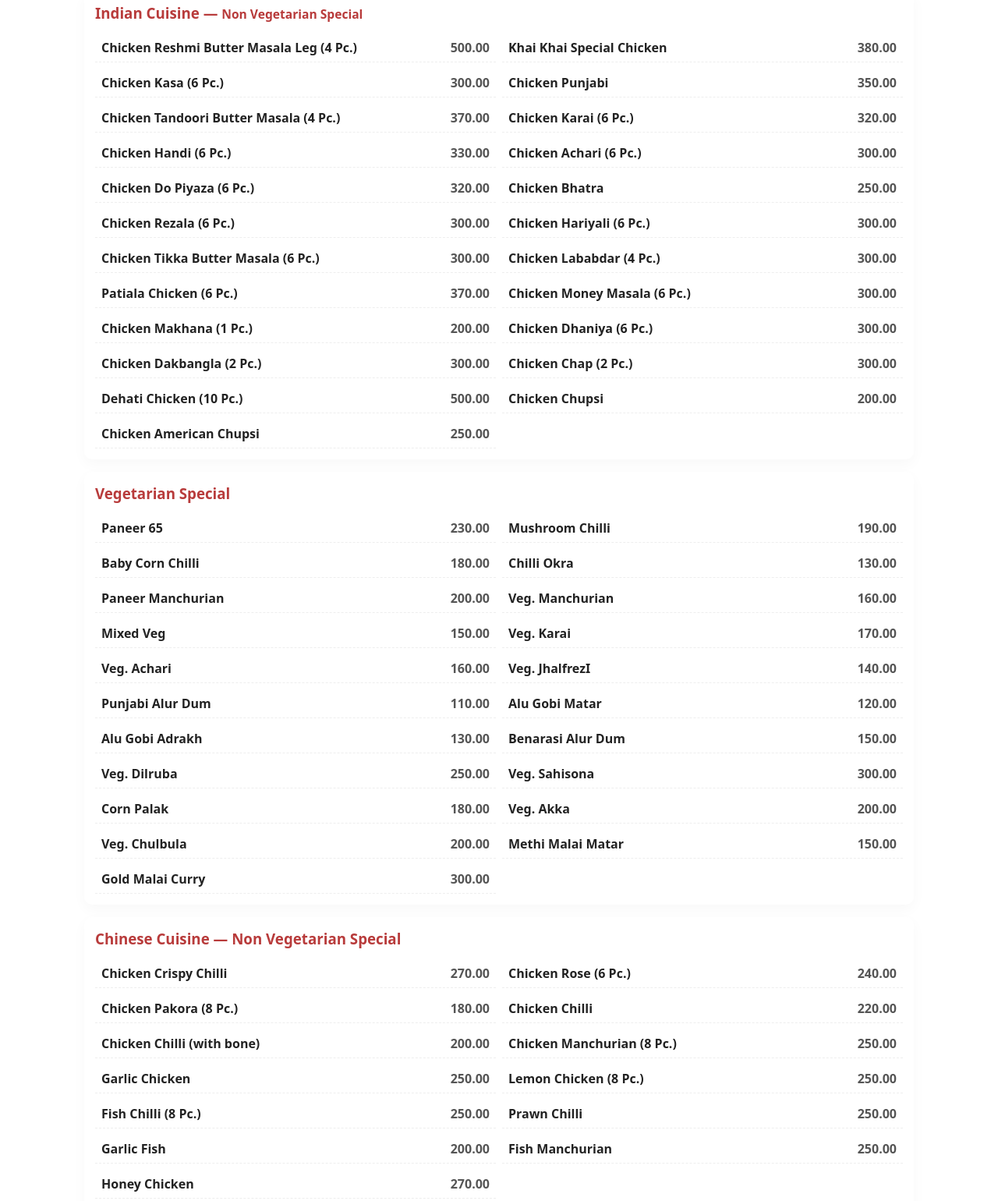
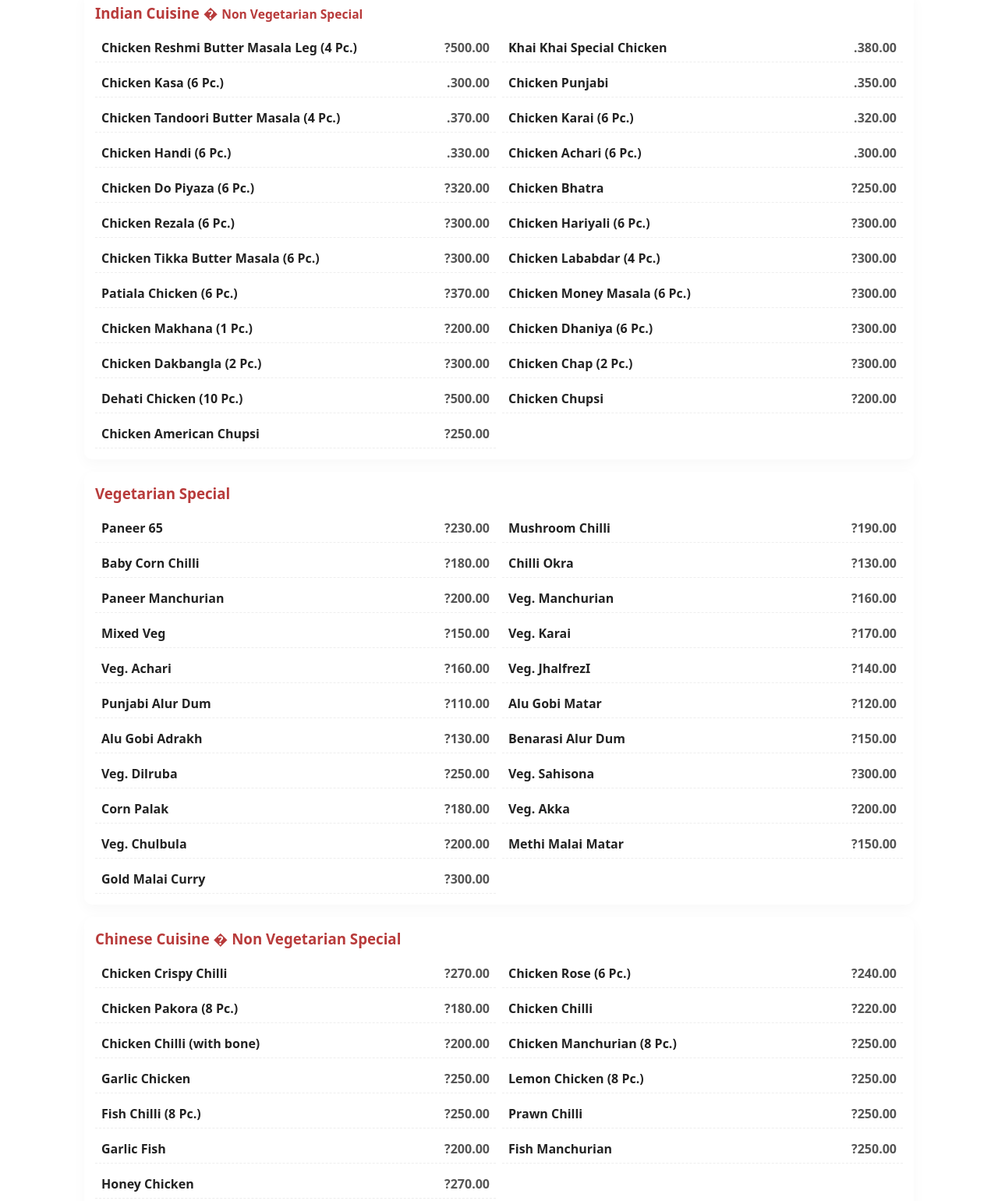
Before and after one commit to RohitPrasad011/khaikhairesturant, a plain HTML site: page index.html in a window 1280 px wide. Shown: the part 470-2010 px from the top of the page at 78% size. Drawn offline with Linux system fonts and the light colour scheme; a script that the page names is missing.

Commit message:
Update index.html

```diff
--- a/index.html
+++ b/index.html
@@ -10,7 +10,6 @@
   <header class="header">
     <div class="wrap">
       <h1 class="brand">Khai Khai <span>Family Restaurant</span></h1>
-      <khai khai.jpeg
       <nav class="nav">
         <a href="#home">Home</a>
         <a href="#menu">Menu</a>
@@ -25,7 +24,7 @@
       <div class="wrap hero-inner">
         <div class="hero-text">
           <h2>Taste that feels like home</h2>
-          <p class="lead">Free Home Delivery · Neamatpur, IISCO Bypass Road, Dist. Paschim Bardhaman</p>
+          <p class="lead">Free Home Delivery � Neamatpur, IISCO Bypass Road, Dist. Paschim Bardhaman</p>
           <p class="lead">Mobile: <strong>8535809773</strong>, <strong>9265005659</strong></p>
           <a class="btn" href="#menu">See Menu</a>
         </div>
@@ -42,31 +41,31 @@
 
         <!-- Indian Non Vegetarian Special -->
         <div class="menu-category">
-          <h3>Indian Cuisine — <small>Non Vegetarian Special</small></h3>
+          <h3>Indian Cuisine � <small>Non Vegetarian Special</small></h3>
           <ul class="menu-list two-column">
-            <li><span>Chicken Reshmi Butter Masala Leg (4 Pc.)</span><strong>500.00</strong></li>
-            <li><span>Khai Khai Special Chicken</span><strong>380.00</strong></li>
-            <li><span>Chicken Kasa (6 Pc.)</span><strong>300.00</strong></li>
-            <li><span>Chicken Punjabi</span><strong>350.00</strong></li>
-            <li><span>Chicken Tandoori Butter Masala (4 Pc.)</span><strong>370.00</strong></li>
-            <li><span>Chicken Karai (6 Pc.)</span><strong>320.00</strong></li>
-            <li><span>Chicken Handi (6 Pc.)</span><strong>330.00</strong></li>
-            <li><span>Chicken Achari (6 Pc.)</span><strong>300.00</strong></li>
-            <li><span>Chicken Do Piyaza (6 Pc.)</span><strong>320.00</strong></li>
-            <li><span>Chicken Bhatra</span><strong>250.00</strong></li>
-            <li><span>Chicken Rezala (6 Pc.)</span><strong>300.00</strong></li>
-            <li><span>Chicken Hariyali (6 Pc.)</span><strong>300.00</strong></li>
-            <li><span>Chicken Tikka Butter Masala (6 Pc.)</span><strong>300.00</strong></li>
-            <li><span>Chicken Lababdar (4 Pc.)</span><strong>300.00</strong></li>
-            <li><span>Patiala Chicken (6 Pc.)</span><strong>370.00</strong></li>
-            <li><span>Chicken Money Masala (6 Pc.)</span><strong>300.00</strong></li>
-            <li><span>Chicken Makhana (1 Pc.)</span><strong>200.00</strong></li>
-            <li><span>Chicken Dhaniya (6 Pc.)</span><strong>300.00</strong></li>
-            <li><span>Chicken Dakbangla (2 Pc.)</span><strong>300.00</strong></li>
-            <li><span>Chicken Chap (2 Pc.)</span><strong>300.00</strong></li>
-            <li><span>Dehati Chicken (10 Pc.)</span><strong>500.00</strong></li>
-            <li><span>Chicken Chupsi</span><strong>200.00</strong></li>
-            <li><span>Chicken American Chupsi</span><strong>250.00</strong></li>
+            <li><span>Chicken Reshmi Butter Masala Leg (4 Pc.)</span><strong>?500.00</strong></li>
+            <li><span>Khai Khai Special Chicken</span><strong>.380.00</strong></li>
+            <li><span>Chicken Kasa (6 Pc.)</span><strong>.300.00</strong></li>
+            <li><span>Chicken Punjabi</span><strong>.350.00</strong></li>
+            <li><span>Chicken Tandoori Butter Masala (4 Pc.)</span><strong>.370.00</strong></li>
+            <li><span>Chicken Karai (6 Pc.)</span><strong>.320.00</strong></li>
+            <li><span>Chicken Handi (6 Pc.)</span><strong>.330.00</strong></li>
+            <li><span>Chicken Achari (6 Pc.)</span><strong>.300.00</strong></li>
+            <li><span>Chicken Do Piyaza (6 Pc.)</span><strong>?320.00</strong></li>
+            <li><span>Chicken Bhatra</span><strong>?250.00</strong></li>
+            <li><span>Chicken Rezala (6 Pc.)</span><strong>?300.00</strong></li>
+            <li><span>Chicken Hariyali (6 Pc.)</span><strong>?300.00</strong></li>
+            <li><span>Chicken Tikka Butter Masala (6 Pc.)</span><strong>?300.00</strong></li>
+            <li><span>Chicken Lababdar (4 Pc.)</span><strong>?300.00</strong></li>
+            <li><span>Patiala Chicken (6 Pc.)</span><strong>?370.00</strong></li>
+            <li><span>Chicken Money Masala (6 Pc.)</span><strong>?300.00</strong></li>
+            <li><span>Chicken Makhana (1 Pc.)</span><strong>?200.00</strong></li>
+            <li><span>Chicken Dhaniya (6 Pc.)</span><strong>?300.00</strong></li>
+            <li><span>Chicken Dakbangla (2 Pc.)</span><strong>?300.00</strong></li>
+            <li><span>Chicken Chap (2 Pc.)</span><strong>?300.00</strong></li>
+            <li><span>Dehati Chicken (10 Pc.)</span><strong>?500.00</strong></li>
+            <li><span>Chicken Chupsi</span><strong>?200.00</strong></li>
+            <li><span>Chicken American Chupsi</span><strong>?250.00</strong></li>
           </ul>
         </div>
 
@@ -74,47 +73,47 @@
         <div class="menu-category">
           <h3>Vegetarian Special</h3>
           <ul class="menu-list two-column">
-            <li><span>Paneer 65</span><strong>230.00</strong></li>
-            <li><span>Mushroom Chilli</span><strong>190.00</strong></li>
-            <li><span>Baby Corn Chilli</span><strong>180.00</strong></li>
-            <li><span>Chilli Okra</span><strong>130.00</strong></li>
-            <li><span>Paneer Manchurian</span><strong>200.00</strong></li>
-            <li><span>Veg. Manchurian</span><strong>160.00</strong></li>
-            <li><span>Mixed Veg</span><strong>150.00</strong></li>
-            <li><span>Veg. Karai</span><strong>170.00</strong></li>
-            <li><span>Veg. Achari</span><strong>160.00</strong></li>
-            <li><span>Veg. JhalfrezI</span><strong>140.00</strong></li>
-            <li><span>Punjabi Alur Dum</span><strong>110.00</strong></li>
-            <li><span>Alu Gobi Matar</span><strong>120.00</strong></li>
-            <li><span>Alu Gobi Adrakh</span><strong>130.00</strong></li>
-            <li><span>Benarasi Alur Dum</span><strong>150.00</strong></li>
-            <li><span>Veg. Dilruba</span><strong>250.00</strong></li>
-            <li><span>Veg. Sahisona</span><strong>300.00</strong></li>
-            <li><span>Corn Palak</span><strong>180.00</strong></li>
-            <li><span>Veg. Akka</span><strong>200.00</strong></li>
-            <li><span>Veg. Chulbula</span><strong>200.00</strong></li>
-            <li><span>Methi Malai Matar</span><strong>150.00</strong></li>
-            <li><span>Gold Malai Curry</span><strong>300.00</strong></li>
+            <li><span>Paneer 65</span><strong>?230.00</strong></li>
+            <li><span>Mushroom Chilli</span><strong>?190.00</strong></li>
+            <li><span>Baby Corn Chilli</span><strong>?180.00</strong></li>
+            <li><span>Chilli Okra</span><strong>?130.00</strong></li>
+            <li><span>Paneer Manchurian</span><strong>?200.00</strong></li>
+            <li><span>Veg. Manchurian</span><strong>?160.00</strong></li>
+            <li><span>Mixed Veg</span><strong>?150.00</strong></li>
+            <li><span>Veg. Karai</span><strong>?170.00</strong></li>
+            <li><span>Veg. Achari</span><strong>?160.00</strong></li>
+            <li><span>Veg. JhalfrezI</span><strong>?140.00</strong></li>
+            <li><span>Punjabi Alur Dum</span><strong>?110.00</strong></li>
+            <li><span>Alu Gobi Matar</span><strong>?120.00</strong></li>
+            <li><span>Alu Gobi Adrakh</span><strong>?130.00</strong></li>
+            <li><span>Benarasi Alur Dum</span><strong>?150.00</strong></li>
+            <li><span>Veg. Dilruba</span><strong>?250.00</strong></li>
+            <li><span>Veg. Sahisona</span><strong>?300.00</strong></li>
+            <li><span>Corn Palak</span><strong>?180.00</strong></li>
+            <li><span>Veg. Akka</span><strong>?200.00</strong></li>
+            <li><span>Veg. Chulbula</span><strong>?200.00</strong></li>
+            <li><span>Methi Malai Matar</span><strong>?150.00</strong></li>
+            <li><span>Gold Malai Curry</span><strong>?300.00</strong></li>
           </ul>
         </div>
 
         <!-- Chinese Non Veg -->
         <div class="menu-category">
-          <h3>Chinese Cuisine — Non Vegetarian Special</h3>
+          <h3>Chinese Cuisine � Non Vegetarian Special</h3>
           <ul class="menu-list two-column">
-            <li><span>Chicken Crispy Chilli</span><strong>270.00</strong></li>
-            <li><span>Chicken Rose (6 Pc.)</span><strong>240.00</strong></li>
-            <li><span>Chicken Pakora (8 Pc.)</span><strong>180.00</strong></li>
-            <li><span>Chicken Chilli</span><strong>220.00</strong></li>
-            <li><span>Chicken Chilli (with bone)</span><strong>200.00</strong></li>
-            <li><span>Chicken Manchurian (8 Pc.)</span><strong>250.00</strong></li>
-            <li><span>Garlic Chicken</span><strong>250.00</strong></li>
-            <li><span>Lemon Chicken (8 Pc.)</span><strong>250.00</strong></li>
-            <li><span>Fish Chilli (8 Pc.)</span><strong>250.00</strong></li>
-            <li><span>Prawn Chilli</span><strong>250.00</strong></li>
-            <li><span>Garlic Fish</span><strong>200.00</strong></li>
-            <li><span>Fish Manchurian</span><strong>250.00</strong></li>
-            <li><span>Honey Chicken</span><strong>270.00</strong></li>
+            <li><span>Chicken Crispy Chilli</span><strong>?270.00</strong></li>
+            <li><span>Chicken Rose (6 Pc.)</span><strong>?240.00</strong></li>
+            <li><span>Chicken Pakora (8 Pc.)</span><strong>?180.00</strong></li>
+            <li><span>Chicken Chilli</span><strong>?220.00</strong></li>
+            <li><span>Chicken Chilli (with bone)</span><strong>?200.00</strong></li>
+            <li><span>Chicken Manchurian (8 Pc.)</span><strong>?250.00</strong></li>
+            <li><span>Garlic Chicken</span><strong>?250.00</strong></li>
+            <li><span>Lemon Chicken (8 Pc.)</span><strong>?250.00</strong></li>
+            <li><span>Fish Chilli (8 Pc.)</span><strong>?250.00</strong></li>
+            <li><span>Prawn Chilli</span><strong>?250.00</strong></li>
+            <li><span>Garlic Fish</span><strong>?200.00</strong></li>
+            <li><span>Fish Manchurian</span><strong>?250.00</strong></li>
+            <li><span>Honey Chicken</span><strong>?270.00</strong></li>
           </ul>
         </div>
 
@@ -122,26 +121,26 @@
         <div class="menu-category">
           <h3>Mushroom Special</h3>
           <ul class="menu-list">
-            <li><span>Mushroom Masala</span><strong>200.00</strong></li>
-            <li><span>Mushroom Do Piazza</span><strong>200.00</strong></li>
-            <li><span>Mushroom Matar Masala</span><strong>210.00</strong></li>
-            <li><span>Mushroom Karahi</span><strong>220.00</strong></li>
-            <li><span>Mushroom Chilli</span><strong>190.00</strong></li>
-            <li><span>Mushroom Crispy Chilli</span><strong>250.00</strong></li>
-            <li><span>Mushroom Handi</span><strong>250.00</strong></li>
+            <li><span>Mushroom Masala</span><strong>?200.00</strong></li>
+            <li><span>Mushroom Do Piazza</span><strong>?200.00</strong></li>
+            <li><span>Mushroom Matar Masala</span><strong>?210.00</strong></li>
+            <li><span>Mushroom Karahi</span><strong>?220.00</strong></li>
+            <li><span>Mushroom Chilli</span><strong>?190.00</strong></li>
+            <li><span>Mushroom Crispy Chilli</span><strong>?250.00</strong></li>
+            <li><span>Mushroom Handi</span><strong>?250.00</strong></li>
           </ul>
 
           <h3>Tarka Special</h3>
           <ul class="menu-list two-column">
-            <li><span>Tarka</span><strong>90.00</strong></li>
-            <li><span>Butter Tarka</span><strong>110.00</strong></li>
-            <li><span>Egg Tarka</span><strong>110.00</strong></li>
-            <li><span>Chicken Tarka</span><strong>150.00</strong></li>
-            <li><span>Special Tarka</span><strong>120.00</strong></li>
-            <li><span>Mushroom Butter Tarka</span><strong>150.00</strong></li>
-            <li><span>Yellow Daal Fry</span><strong>140.00</strong></li>
-            <li><span>Daal Makhani</span><strong>130.00</strong></li>
-            <li><span>Daal Handi</span><strong>150.00</strong></li>
+            <li><span>Tarka</span><strong>?90.00</strong></li>
+            <li><span>Butter Tarka</span><strong>?110.00</strong></li>
+            <li><span>Egg Tarka</span><strong>?110.00</strong></li>
+            <li><span>Chicken Tarka</span><strong>?150.00</strong></li>
+            <li><span>Special Tarka</span><strong>?120.00</strong></li>
+            <li><span>Mushroom Butter Tarka</span><strong>?150.00</strong></li>
+            <li><span>Yellow Daal Fry</span><strong>?140.00</strong></li>
+            <li><span>Daal Makhani</span><strong>?130.00</strong></li>
+            <li><span>Daal Handi</span><strong>?150.00</strong></li>
           </ul>
         </div>
 
@@ -284,7 +283,7 @@
               <label><input type="tel" name="phone" placeholder="Phone" required></label>
               <label><textarea name="message" placeholder="Message / Order details" rows="4" required></textarea></label>
               <button class="btn" type="submit">Send</button>
-              <p class="form-note">Form uses JS to copy data to clipboard (no server) — for real orders call the numbers above.</p>
+              <p class="form-note">Form uses JS to copy data to clipboard (no server) � for real orders call the numbers above.</p>
             </form>
           </div>
         </div>
@@ -302,7 +301,7 @@
 
   <footer class="footer">
     <div class="wrap">
-      <p>© <span id="year"></span> Khai Khai Family Restaurant — Made with ??</p>
+      <p>� <span id="year"></span> Khai Khai Family Restaurant � Made with ??</p>
     </div>
   </footer>
 
```
